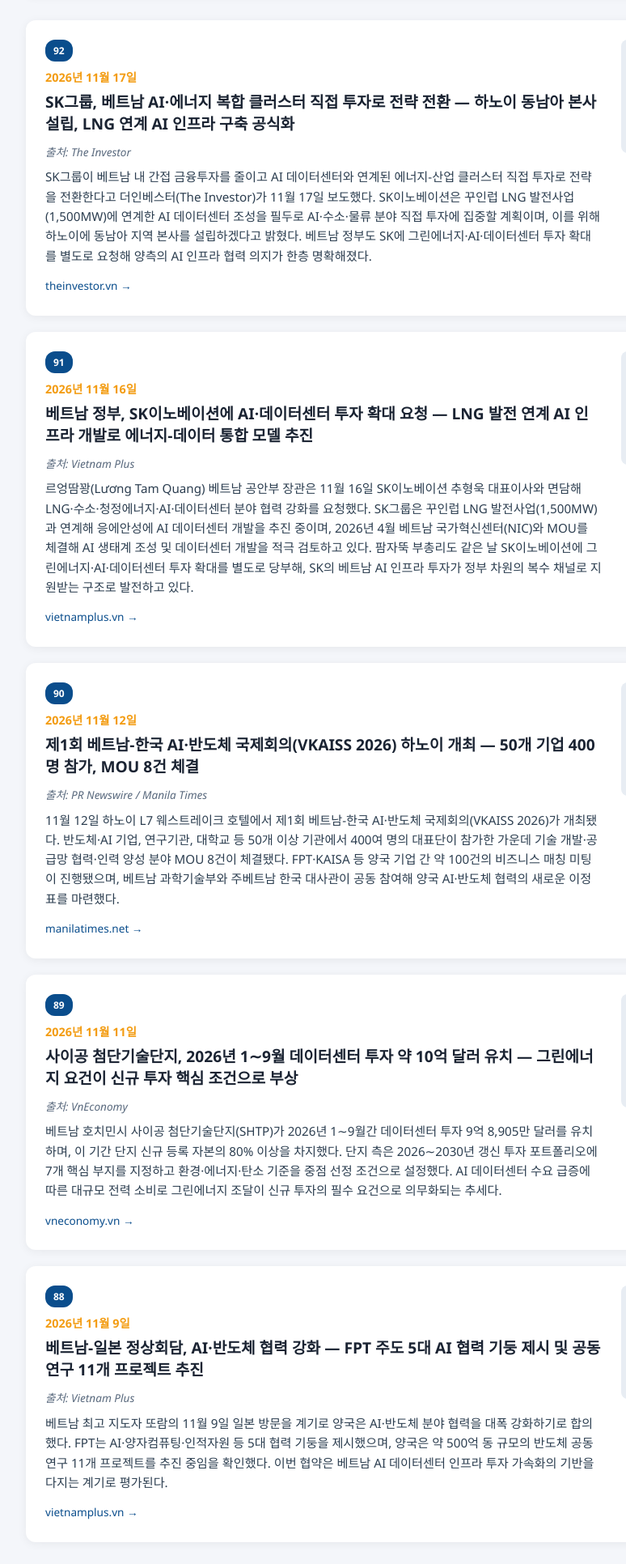
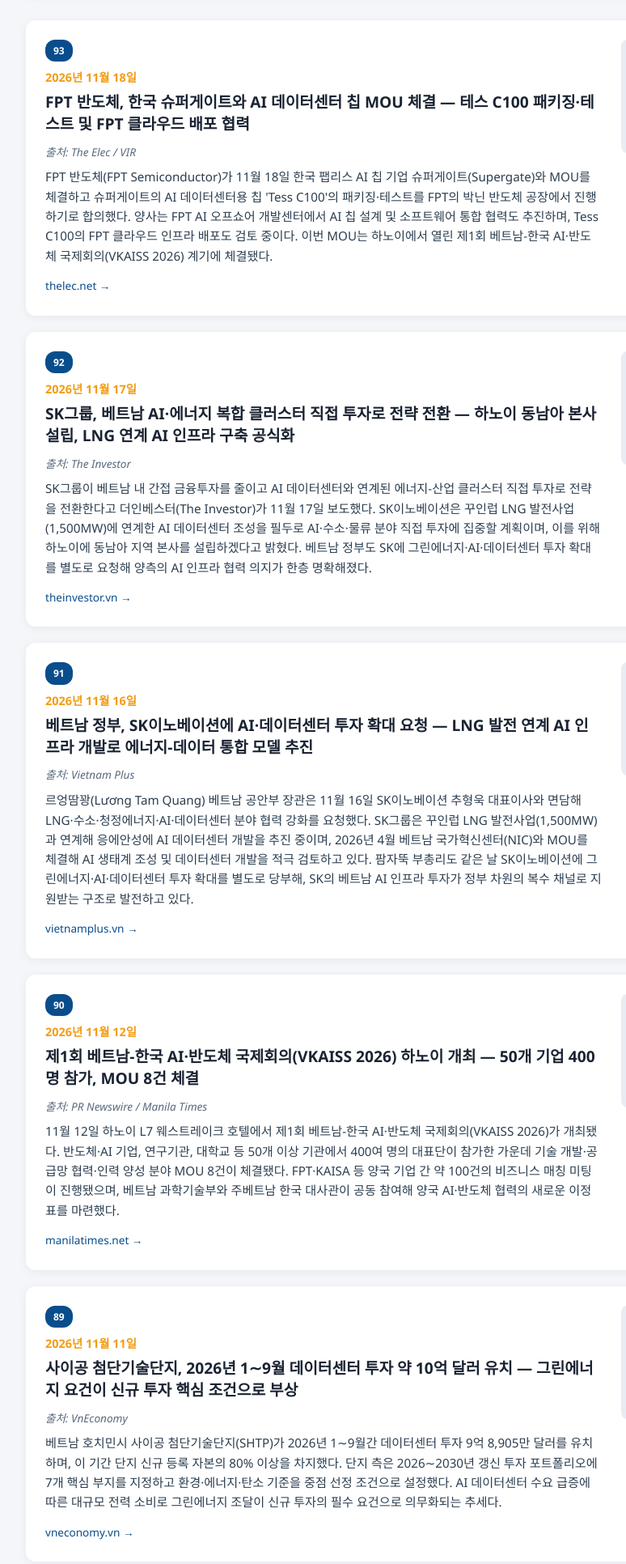
Before and after one commit to YW727/Vietnam_news_sites, a plain HTML site: page vietnam-ai-dc-news/Vietnam AI DC news.html in a window 1280 px wide. Shown: the part 508-2440 px from the top of the page at 81% size, without its empty margins (128-902 px from the left). Drawn offline with Linux system fonts and the light colour scheme.

Commit message:
daily: update sites with new articles (2026-11-18 UTC)
Co-Authored-By: Claude Sonnet 4.6 <noreply@anthropic.com>
Claude-Session: https://claude.ai/code/session_01KE2a9rCWARZmNTcJRE9tq3

```diff
--- a/vietnam-ai-dc-news/Vietnam AI DC news.html
+++ b/vietnam-ai-dc-news/Vietnam AI DC news.html
@@ -214,6 +214,18 @@
 
   <article class="article">
     <div class="article-content">
+      <span class="badge">93</span>
+      <div class="date">2026년 11월 18일</div>
+      <h2>FPT 반도체, 한국 슈퍼게이트와 AI 데이터센터 칩 MOU 체결 — 테스 C100 패키징·테스트 및 FPT 클라우드 배포 협력</h2>
+      <div class="source">출처: The Elec / VIR</div>
+      <p class="summary">FPT 반도체(FPT Semiconductor)가 11월 18일 한국 팹리스 AI 칩 기업 슈퍼게이트(Supergate)와 MOU를 체결하고 슈퍼게이트의 AI 데이터센터용 칩 'Tess C100'의 패키징·테스트를 FPT의 박닌 반도체 공장에서 진행하기로 합의했다. 양사는 FPT AI 오프쇼어 개발센터에서 AI 칩 설계 및 소프트웨어 통합 협력도 추진하며, Tess C100의 FPT 클라우드 인프라 배포도 검토 중이다. 이번 MOU는 하노이에서 열린 제1회 베트남-한국 AI·반도체 국제회의(VKAISS 2026) 계기에 체결됐다.</p>
+      <a href="https://www.thelec.net/news/articleView.html?idxno=15744" target="_blank">thelec.net →</a>
+    </div>
+    <div class="article-image"></div>
+  </article>
+
+  <article class="article">
+    <div class="article-content">
       <span class="badge">92</span>
       <div class="date">2026년 11월 17일</div>
       <h2>SK그룹, 베트남 AI·에너지 복합 클러스터 직접 투자로 전략 전환 — 하노이 동남아 본사 설립, LNG 연계 AI 인프라 구축 공식화</h2>
@@ -260,18 +272,6 @@
     <div class="article-image"></div>
   </article>
 
-  <article class="article">
-    <div class="article-content">
-      <span class="badge">88</span>
-      <div class="date">2026년 11월 9일</div>
-      <h2>베트남-일본 정상회담, AI·반도체 협력 강화 — FPT 주도 5대 AI 협력 기둥 제시 및 공동연구 11개 프로젝트 추진</h2>
-      <div class="source">출처: Vietnam Plus</div>
-      <p class="summary">베트남 최고 지도자 또람의 11월 9일 일본 방문을 계기로 양국은 AI·반도체 분야 협력을 대폭 강화하기로 합의했다. FPT는 AI·양자컴퓨팅·인적자원 등 5대 협력 기둥을 제시했으며, 양국은 약 500억 동 규모의 반도체 공동연구 11개 프로젝트를 추진 중임을 확인했다. 이번 협약은 베트남 AI 데이터센터 인프라 투자 가속화의 기반을 다지는 계기로 평가된다.</p>
-      <a href="https://en.vietnamplus.vn/vietnam-japan-semiconductor-cooperation-pays-the-way-for-high-tech-investment-post355067.vnp" target="_blank">vietnamplus.vn →</a>
-    </div>
-    <div class="article-image"></div>
-  </article>
-
 
 
   <div class="summary-box">
```
Also changed, not shown: pv-power-news/QL progress news.html (+12 -12 lines).
